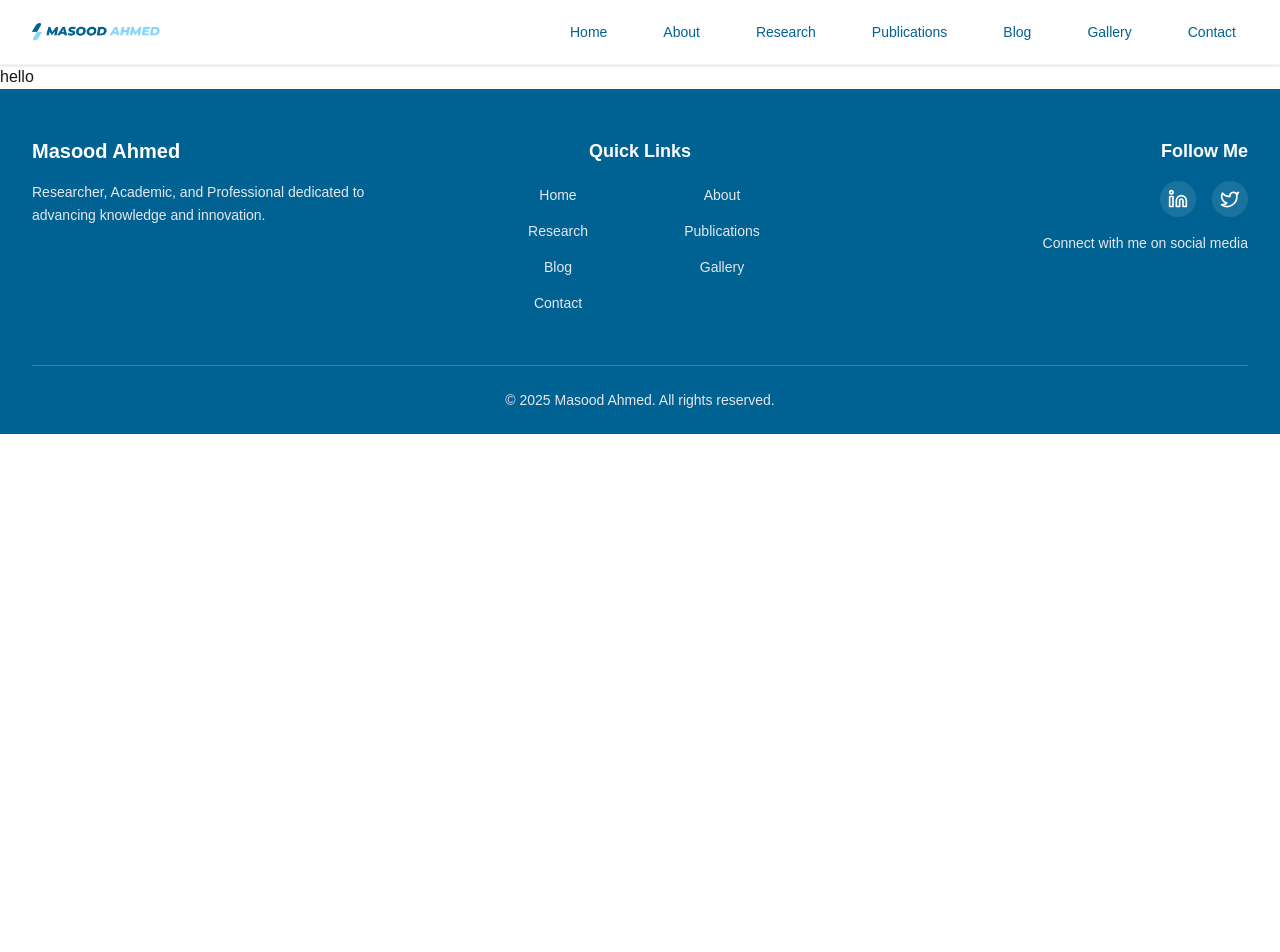
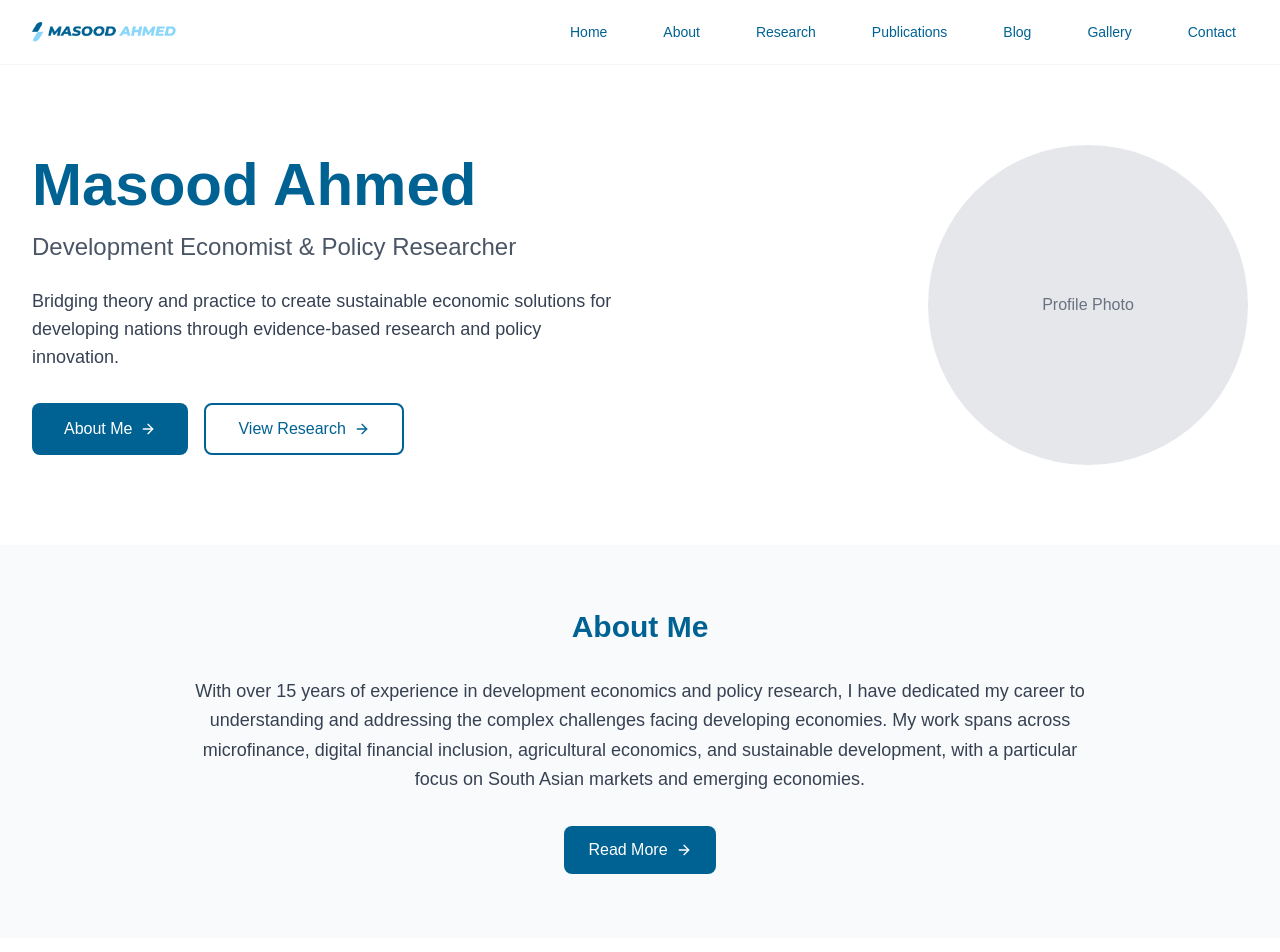
Before and after one commit to uzairshaikh346/MasoodAhmedPortfolio, a Next.js app: page / in a window 1280 px wide. Shown: the top 952 px of the page. Before the commit the page ends 800 px from the top, so only its background shows below. Built offline with nearby package versions, Linux system fonts and the light colour scheme.

Commit message:
add home page

```diff
--- a/src/app/page.tsx
+++ b/src/app/page.tsx
@@ -1,8 +1,217 @@
+import { ArrowRight, BookOpen, Award, Users, Globe, Calendar, Linkedin, Twitter } from 'lucide-react';
 
-export default function Home() {
+const HomePage = () => {
+  const highlights = [
+    {
+      icon: <BookOpen className="w-8 h-8" />,
+      title: "Publications",
+      description: "50+ peer-reviewed articles in top economic journals",
+      stat: "50+"
+    },
+    {
+      icon: <Users className="w-8 h-8" />,
+      title: "Leadership Roles",
+      description: "Senior positions in international development organizations",
+      stat: "15+"
+    },
+    {
+      icon: <Globe className="w-8 h-8" />,
+      title: "Global Policy Advisor",
+      description: "Consulting for governments and NGOs across 20+ countries",
+      stat: "20+"
+    },
+    {
+      icon: <Award className="w-8 h-8" />,
+      title: "Awards",
+      description: "Recognition for outstanding contributions to economic research",
+      stat: "8+"
+    }
+  ];
+
+  const featuredResearch = [
+    {
+      title: "Impact of Microfinance on Rural Development",
+      description: "Comprehensive analysis of microfinance institutions' role in poverty alleviation across South Asian economies.",
+      category: "Development Economics"
+    },
+    {
+      title: "Digital Financial Inclusion in Emerging Markets",
+      description: "Examining how digital payment systems are transforming financial access in developing countries.",
+      category: "Financial Policy"
+    },
+    {
+      title: "Climate Change and Agricultural Productivity",
+      description: "Assessment of climate resilience strategies and their economic impact on smallholder farmers.",
+      category: "Environmental Economics"
+    }
+  ];
+
+  const blogPosts = [
+    {
+      title: "The Future of Development Economics in a Post-Pandemic World",
+      date: "March 15, 2025",
+      excerpt: "Exploring how COVID-19 has reshaped development priorities and what it means for policy makers going forward."
+    },
+    {
+      title: "Bridging the Digital Divide: Lessons from Pakistan's Fintech Revolution",
+      date: "February 28, 2025",
+      excerpt: "An in-depth look at how Pakistan's digital payment ecosystem has evolved and its implications for financial inclusion."
+    },
+    {
+      title: "Sustainable Development Goals: Mid-Point Assessment",
+      date: "February 12, 2025",
+      excerpt: "Evaluating progress on the SDGs and identifying key challenges and opportunities for the remaining decade."
+    }
+  ];
+
   return (
-    <>
-    hello
-    </>
+    <div className="min-h-screen bg-white">
+      {/* Hero Section */}
+      <section className="py-20 px-4 sm:px-6 lg:px-8">
+        <div className="max-w-7xl mx-auto">
+          <div className="grid grid-cols-1 lg:grid-cols-2 gap-12 items-center">
+            <div className="text-center lg:text-left">
+              <h1 className="text-4xl md:text-5xl lg:text-6xl font-bold text-[#006293] mb-4">
+                Masood Ahmed
+              </h1>
+              <h2 className="text-xl md:text-2xl text-gray-600 mb-6">
+                Development Economist & Policy Researcher
+              </h2>
+              <p className="text-lg text-gray-700 mb-8 max-w-2xl">
+                Bridging theory and practice to create sustainable economic solutions for developing nations through evidence-based research and policy innovation.
+              </p>
+              <div className="flex flex-col sm:flex-row gap-4 justify-center lg:justify-start">
+                <a
+                  href="/about"
+                  className="inline-flex items-center px-8 py-3 bg-[#006293] text-white font-medium rounded-lg hover:bg-[#89d6fb] hover:text-[#006293] transition-all duration-200"
+                >
+                  About Me
+                  <ArrowRight className="ml-2 w-4 h-4" />
+                </a>
+                <a
+                  href="/research"
+                  className="inline-flex items-center px-8 py-3 border-2 border-[#006293] text-[#006293] font-medium rounded-lg hover:bg-[#89d6fb] hover:border-[#89d6fb] transition-all duration-200"
+                >
+                  View Research
+                  <ArrowRight className="ml-2 w-4 h-4" />
+                </a>
+              </div>
+            </div>
+            <div className="flex justify-center lg:justify-end">
+              <div className="w-80 h-80 bg-gray-200 rounded-full flex items-center justify-center">
+                <span className="text-gray-500 font-medium">Profile Photo</span>
+              </div>
+            </div>
+          </div>
+        </div>
+      </section>
+
+      {/* About Snapshot */}
+      <section className="py-16 px-4 sm:px-6 lg:px-8 bg-gray-50">
+        <div className="max-w-4xl mx-auto text-center">
+          <h2 className="text-3xl font-bold text-[#006293] mb-8">About Me</h2>
+          <p className="text-lg text-gray-700 leading-relaxed mb-8">
+            With over 15 years of experience in development economics and policy research, I have dedicated my career to understanding and addressing the complex challenges facing developing economies. My work spans across microfinance, digital financial inclusion, agricultural economics, and sustainable development, with a particular focus on South Asian markets and emerging economies.
+          </p>
+          <a
+            href="/about"
+            className="inline-flex items-center px-6 py-3 bg-[#006293] text-white font-medium rounded-lg hover:bg-[#89d6fb] hover:text-[#006293] transition-all duration-200"
+          >
+            Read More
+            <ArrowRight className="ml-2 w-4 h-4" />
+          </a>
+        </div>
+      </section>
+
+      {/* Key Highlights */}
+      <section className="py-16 px-4 sm:px-6 lg:px-8">
+        <div className="max-w-7xl mx-auto">
+          <h2 className="text-3xl font-bold text-[#006293] text-center mb-12">Key Highlights</h2>
+          <div className="grid grid-cols-1 md:grid-cols-2 lg:grid-cols-4 gap-8">
+            {highlights.map((highlight, index) => (
+              <div key={index} className="text-center p-6 rounded-xl border border-gray-200 hover:shadow-lg transition-shadow duration-200">
+                <div className="inline-flex items-center justify-center w-16 h-16 bg-[#89d6fb] text-[#006293] rounded-full mb-4">
+                  {highlight.icon}
+                </div>
+                <h3 className="text-xl font-semibold text-[#006293] mb-2">{highlight.title}</h3>
+                <p className="text-3xl font-bold text-[#89d6fb] mb-2">{highlight.stat}</p>
+                <p className="text-gray-600 text-sm">{highlight.description}</p>
+              </div>
+            ))}
+          </div>
+        </div>
+      </section>
+
+      {/* Featured Research */}
+      <section className="py-16 px-4 sm:px-6 lg:px-8 bg-gray-50">
+        <div className="max-w-7xl mx-auto">
+          <div className="text-center mb-12">
+            <h2 className="text-3xl font-bold text-[#006293] mb-4">Featured Research</h2>
+            <p className="text-lg text-gray-600">Explore my latest research projects and findings</p>
+          </div>
+          <div className="grid grid-cols-1 md:grid-cols-2 lg:grid-cols-3 gap-8">
+            {featuredResearch.map((project, index) => (
+              <div key={index} className="bg-white rounded-xl p-6 shadow-sm hover:shadow-md transition-shadow duration-200">
+                <div className="mb-4">
+                  <span className="inline-block px-3 py-1 bg-[#89d6fb] text-[#006293] text-xs font-medium rounded-full">
+                    {project.category}
+                  </span>
+                </div>
+                <h3 className="text-xl font-semibold text-[#006293] mb-3">{project.title}</h3>
+                <p className="text-gray-600 mb-4 leading-relaxed">{project.description}</p>
+                <a
+                  href="/research"
+                  className="inline-flex items-center text-[#006293] hover:text-[#89d6fb] font-medium transition-colors duration-200"
+                >
+                  Read More
+                  <ArrowRight className="ml-1 w-4 h-4" />
+                </a>
+              </div>
+            ))}
+          </div>
+        </div>
+      </section>
+
+      {/* Latest Blog Posts */}
+      <section className="py-16 px-4 sm:px-6 lg:px-8">
+        <div className="max-w-7xl mx-auto">
+          <div className="text-center mb-12">
+            <h2 className="text-3xl font-bold text-[#006293] mb-4">Latest Blog Posts</h2>
+            <p className="text-lg text-gray-600">Insights and perspectives on current economic developments</p>
+          </div>
+          <div className="grid grid-cols-1 md:grid-cols-2 lg:grid-cols-3 gap-8">
+            {blogPosts.map((post, index) => (
+              <article key={index} className="bg-white rounded-xl p-6 border border-gray-200 hover:shadow-lg transition-shadow duration-200">
+                <div className="flex items-center text-sm text-gray-500 mb-3">
+                  <Calendar className="w-4 h-4 mr-2" />
+                  {post.date}
+                </div>
+                <h3 className="text-xl font-semibold text-[#006293] mb-3 leading-tight">{post.title}</h3>
+                <p className="text-gray-600 mb-4 leading-relaxed">{post.excerpt}</p>
+                <a
+                  href="/blog"
+                  className="inline-flex items-center text-[#006293] hover:text-[#89d6fb] font-medium transition-colors duration-200"
+                >
+                  Read More
+                  <ArrowRight className="ml-1 w-4 h-4" />
+                </a>
+              </article>
+            ))}
+          </div>
+          <div className="text-center mt-12">
+            <a
+              href="/blog"
+              className="inline-flex items-center px-6 py-3 bg-[#006293] text-white font-medium rounded-lg hover:bg-[#89d6fb] hover:text-[#006293] transition-all duration-200"
+            >
+              View All Blogs
+              <ArrowRight className="ml-2 w-4 h-4" />
+            </a>
+          </div>
+        </div>
+      </section>
+
+    </div>
   );
-}
+};
+
+export default HomePage;
--- a/src/components/Navbar.tsx
+++ b/src/components/Navbar.tsx
@@ -26,7 +26,7 @@ const Navbar = () => {
         <div className="flex justify-between items-center h-16">
                   {/* Logo placeholder */}
                   <div className="flex-shrink-0">
-                    <div className="relative w-32 h-12  rounded-md flex items-center justify-center overflow-hidden">
+                    <div className="relative w-36 h-16  rounded-md flex items-center justify-center overflow-hidden">
                       <Image
                         src="/logo.png"
                         alt="Logo"
```
